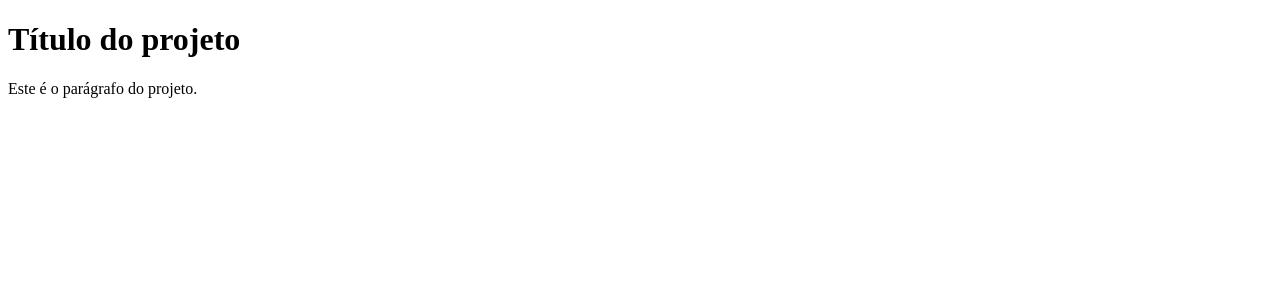
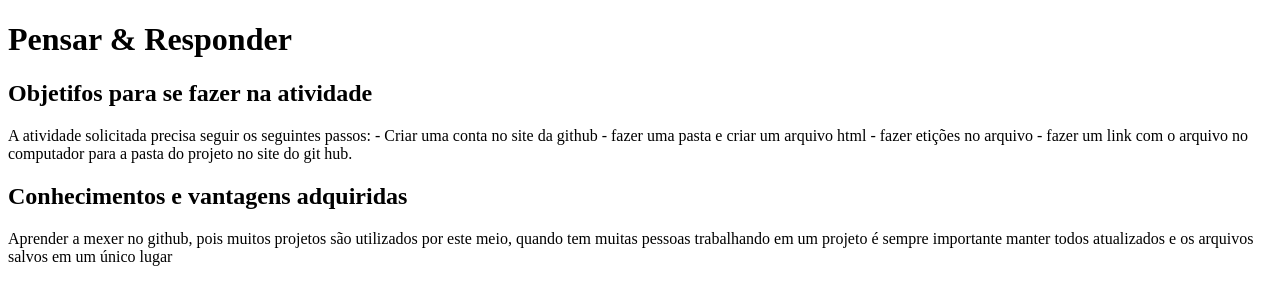
Before and after one commit to LotsaSaturn/Pensar-Responder, a plain HTML site: page index.html in a window 1280 px wide. Drawn offline with Linux system fonts and the light colour scheme.

Commit message:
Adicionando linha extra ao index.html

```diff
--- a/index.html
+++ b/index.html
@@ -3,10 +3,26 @@
   <head>
     <meta charset="UTF-8" />
     <meta name="viewport" content="width=device-width, initial-scale=1.0" />
-    <title>Projeto Github</title>
+    <title>Projeto Github - Faculdade Descomplica</title>
   </head>
   <body>
-    <h1>Título do projeto</h1>
-    <p>Este é o parágrafo do projeto.</p>
+    <h1>Pensar & Responder</h1>
+    <h2>Objetifos para se fazer na atividade</h2>
+
+    <p>
+      A atividade solicitada precisa seguir os seguintes passos: - Criar uma
+      conta no site da github - fazer uma pasta e criar um arquivo html - fazer
+      etições no arquivo - fazer um link com o arquivo no computador para a
+      pasta do projeto no site do git hub.
+    </p>
+
+    <h2>Conhecimentos e vantagens adquiridas</h2>
+
+    <p>
+      Aprender a mexer no github, pois muitos projetos são utilizados por este
+      meio, quando tem muitas pessoas trabalhando em um projeto é sempre
+      importante manter todos atualizados e os arquivos salvos em um único lugar
+    </p>
+
   </body>
 </html>
```
